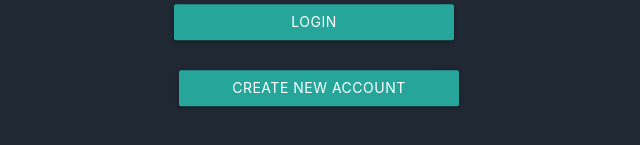
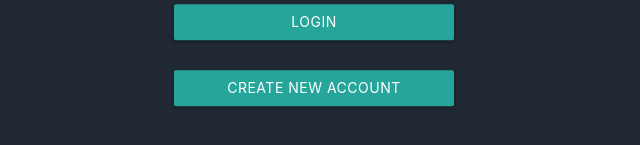
Before and after one commit to squeegee-whiteboard/client, a React app: page /#/login in a window 1280 px wide. Shown: the part 493-638 px from the top of the page, without its empty margins (326-966 px from the left). Built offline with nearby package versions, Linux system fonts and the light colour scheme.

Commit message:
Fix login button alignment

```diff
--- a/src/containers/login-signup.css
+++ b/src/containers/login-signup.css
@@ -68,6 +68,11 @@
   height: 45px;
 }
 
+.account-btn {
+  margin-left: 0;
+  margin-right: 0;
+}
+
 #newAccount {
   background-color: rgba(0, 0, 0, 0.1);
   border: 4px solid white;
--- a/src/containers/login.jsx
+++ b/src/containers/login.jsx
@@ -64,8 +64,7 @@ class Login extends React.Component {
   }
 
   render() {
-    const { email, password, formErrors, loggedIn } = this.state;
-    if (loggedIn) return <Redirect to="/" />;
+    const { email, password, formErrors } = this.state;
     return (
       <div className="page-container">
         <div className="login">
@@ -74,10 +73,7 @@ class Login extends React.Component {
           <form className="form-inline" onSubmit={this.handleSubmit}>
             <div className="form-group">
               <TextInput
-                  style=
-                      {{
-                        color : "white"
-                      }}
+                style={{ color: 'white' }}
                 email
                 validate
                 icon="email"
@@ -89,10 +85,7 @@ class Login extends React.Component {
             </div>
             <div className="form-group">
               <TextInput
-                  style=
-                      {{
-                        color : "white"
-                      }}
+                style={{ color: 'white' }}
                 password
                 icon="vpn_key"
                 label="Password"
@@ -105,7 +98,7 @@ class Login extends React.Component {
             <Button type="submit" waves="light">
             Login
             </Button>
-            <Link className="btn" to="/signup">
+            <Link className="btn account-btn" to="/signup">
             Create New Account
             </Link>
           </form>
```
